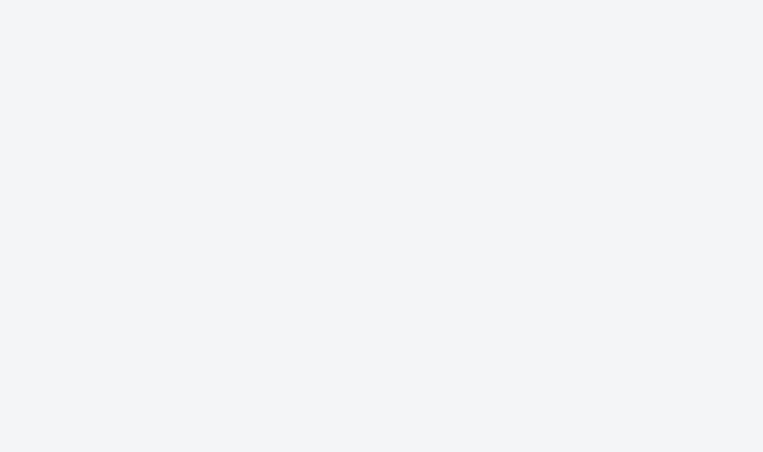
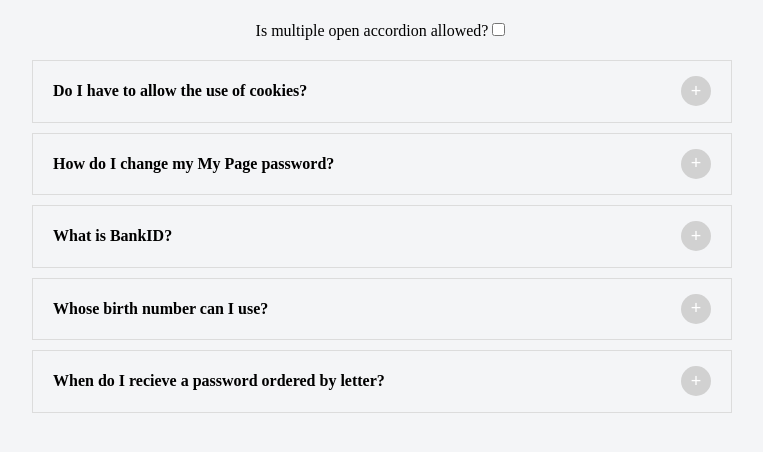
Before and after one commit to Naincy31/React-Daily-Labs, a React (Create React App) app: page /accordion in a window 1280 px wide. Before the commit this address had no page. Shown: the top 452 px of the page, without its empty margins (258-1021 px from the left). Built offline with nearby package versions, Linux system fonts and the light colour scheme.

Commit message:
Implemented Multiple Open Accordion

```diff
--- a/src/App.css
+++ b/src/App.css
@@ -607,3 +607,54 @@
 .tic-tac-toe button:hover {
   transform: scale(1.1);
 }
+
+.accordion-app {
+  width: 700px;
+  margin: auto;
+  text-align: center;
+}
+
+.accordion-checkbox {
+  margin-top: 20px;
+}
+
+.accordion-container {
+  display: flex;
+  flex-direction: column;
+  gap: 10px;
+  margin-top: 20px;
+}
+
+.accordion {
+  display: flex;
+  flex-direction: column;
+  padding: 0 20px;
+  gap: 0px;
+  border: 1px solid gainsboro;
+}
+
+.accordion-header {
+  display: flex;
+  justify-content: space-between;
+  align-items: center;
+}
+
+.handle-info-icon {
+  background-color: #D1D1D1;
+  width: 30px;
+  height: 30px;
+  display: inline-flex;
+  justify-content: center;
+  align-items: center;
+  border-radius: 50%;
+  color: white;
+  cursor: pointer;
+  border: none;
+  font-size: 18px;
+  flex-shrink: 0;
+}
+
+.accordion-info {
+  text-align: left;
+  font-size: 15px;
+}
--- a/src/App.js
+++ b/src/App.js
@@ -64,6 +64,11 @@
           <h1>Tic Tac Toe</h1>
         </div>
       </Link>
+      <Link to="/accordion">
+        <div className='card'>
+          <h1>Accordion</h1>
+        </div>
+      </Link>
     </div>
   );
 }
--- /dev/null
+++ b/src/components/Accordion.jsx
@@ -0,0 +1,52 @@
+import { useEffect, useState } from "react"
+import questions from "../data/accordion-data"
+
+const Accordion = () => {
+    const [checkboxValue, setCheckboxValue] = useState(false)
+    const [openIndexes, setOpenIndexes] = useState([])
+
+    const handleAccordion = (index) => {
+        if(checkboxValue){
+
+            setOpenIndexes((prev) =>
+                prev.includes(index)
+                    ? prev.filter((i) => i !== index)
+                    : [...prev, index]
+            )
+
+        } else {
+            setOpenIndexes((prev) => (prev.includes(index) ? [] : [index]))
+        }
+
+    }
+
+    useEffect(() => {
+        setOpenIndexes([])
+    }, [checkboxValue])
+
+  return (
+    <div className="accordion-app">
+        <div className="accordion-checkbox">
+            <label htmlFor="checkbox">Is multiple open accordion allowed?</label>
+            <input type="checkbox" name="checkbox" id="checkbox" checked={checkboxValue} onChange={() => setCheckboxValue(!checkboxValue)}/>
+        </div>
+        <div className="accordion-container">
+            {questions.map((question, index) => (
+                <div key={index} className="accordion" id={question.id}>
+                    <div className="accordion-header">
+                        <h4>{question.title}</h4>
+                        <button className="handle-info-icon" onClick={() => handleAccordion(index)}>{openIndexes.includes(index) ? "-" : "+"}</button>
+                    </div>
+                    {openIndexes.includes(index) && (
+                        <div className="accordion-info">
+                            <p>{question.info}</p>
+                        </div>
+                    )}
+                </div>
+            ))}
+        </div>
+    </div>
+  )
+}
+
+export default Accordion
--- /dev/null
+++ b/src/data/accordion-data.js
@@ -0,0 +1,33 @@
+const questions = [
+    {
+        id: 1,
+        title: "Do I have to allow the use of cookies?",
+        info:
+            "Unicorn vinyl poutine brooklyn, next level direct trade iceland. Shaman copper mug church-key coloring book, whatever poutine normcore fixie cred kickstarter post-ironic street art."
+    },
+    {
+        id: 2,
+        title: "How do I change my My Page password?",
+        info:
+            "Coloring book forage photo booth gentrify lumbersexual. Migas chillwave poutine synth shoreditch, enamel pin thundercats fashion axe roof party polaroid chartreuse."
+    },
+    {
+        id: 3,
+        title: "What is BankID?",
+        info:
+            "Enamel pin fam sustainable woke whatever venmo. Authentic asymmetrical put a bird on it, lumbersexual activated charcoal kinfolk banjo cred pickled sartorial."
+    },
+    {
+        id: 4,
+        title: "Whose birth number can I use?",
+        info:
+            "Edison bulb direct trade gentrify beard lo-fi seitan sustainable roof party franzen occupy squid. Knausgaard cronut succulents, scenester readymade shabby chic lyft. Copper mug meh vegan gentrify."
+    },
+    {
+        id: 5,
+        title: "When do I recieve a password ordered by letter?",
+        info:
+            "Locavore franzen fashion axe live-edge neutra irony synth af tilde shabby chic man braid chillwave waistcoat copper mug messenger bag. Banjo snackwave blog, microdosing thundercats migas vaporware viral lo-fi seitan "
+    }
+];
+export default questions;
--- a/src/index.js
+++ b/src/index.js
@@ -14,6 +14,7 @@
 import BillSplit from './components/BillSplit';
 import ImageGallery from './components/ImageGallery';
 import TicTacToe from './components/TicTacToe';
+import Accordion from './components/Accordion';
 
 const root = ReactDOM.createRoot(document.getElementById('root'));
 root.render(
@@ -33,6 +34,7 @@
         <Route path='/bill-split' element={<BillSplit />} />
         <Route path='/image-gallery' element={<ImageGallery />} />
         <Route path='/tic-tac-toe' element={<TicTacToe />} />
+        <Route path='/accordion' element={<Accordion />} />
       </Routes>
     </BrowserRouter>
   </React.StrictMode>
```
